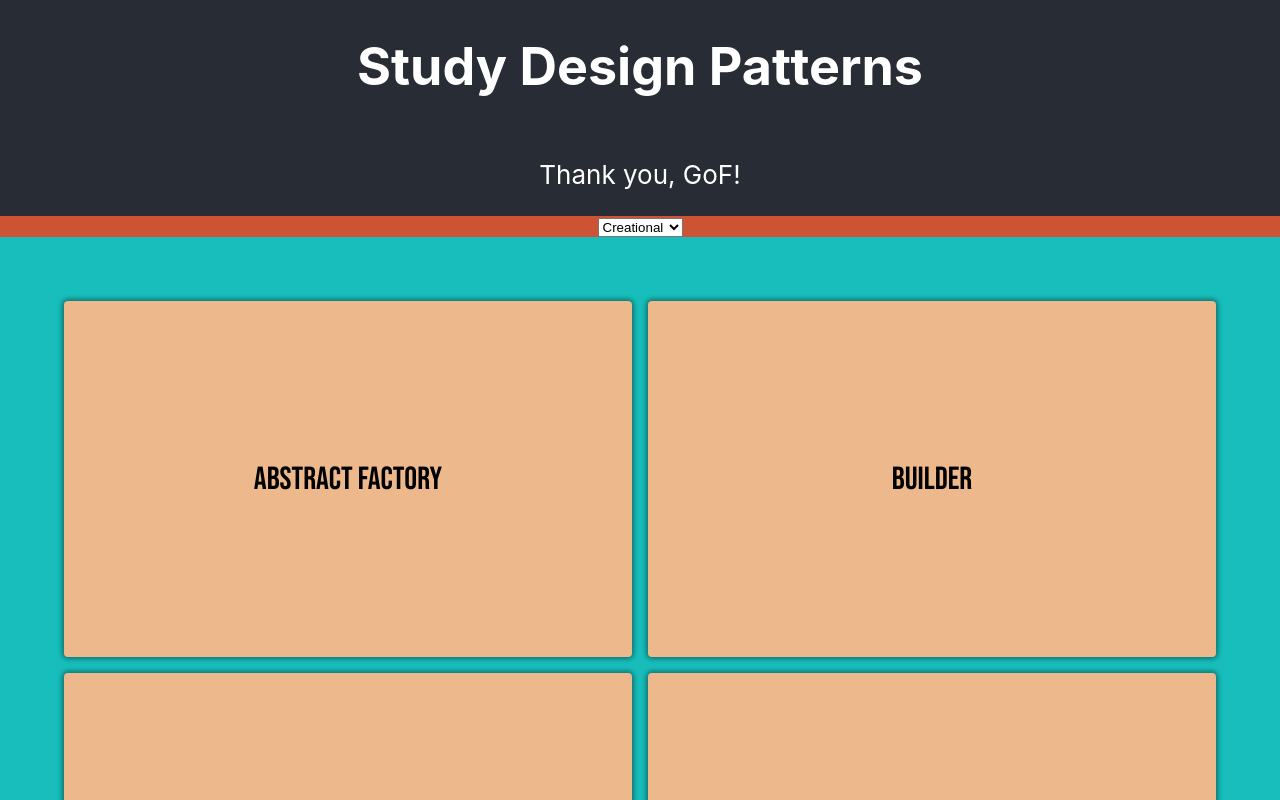
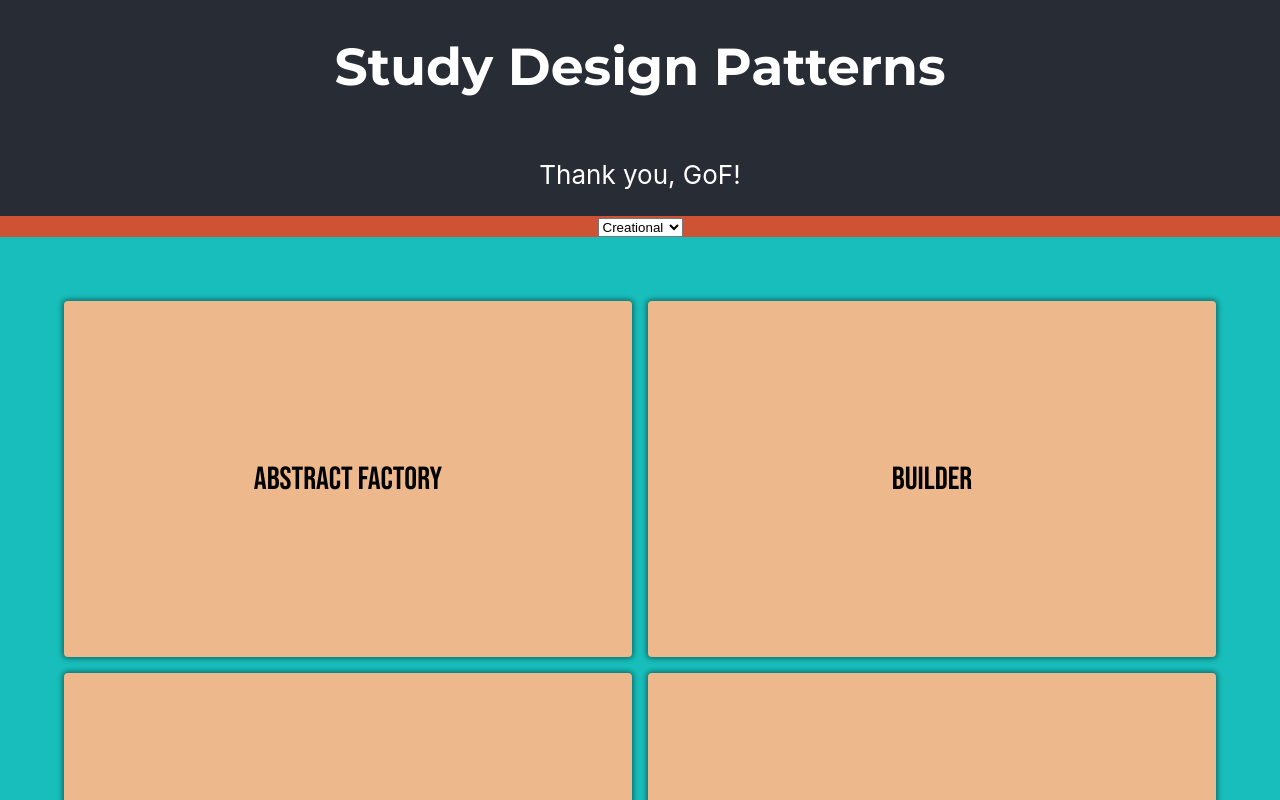
Before and after one commit to fjs138/studydesignpatterns, a React (Create React App) app: page / in a window 1280 px wide. Shown: the top 800 px of the page. Built offline with nearby package versions, Linux system fonts and the light colour scheme.

Commit message:
font tweaks

```diff
--- a/src/App.css
+++ b/src/App.css
@@ -8,6 +8,10 @@
   src: url(./fonts/BebasNeue-Regular.ttf);
 }
 
+@font-face {
+  font-family: "Montserrat";
+  src: url(./fonts/Montserrat-VariableFont_wght.ttf);
+}
 
 .animate.pop {
   animation-name: animate-pop;
@@ -88,3 +92,6 @@
 .App-link {
   color: #61dafb;
 }
+
+.montserrat{  font-family: Montserrat, sans-serif;
+}
--- a/src/App.js
+++ b/src/App.js
@@ -31,7 +31,7 @@ export default function App() {
   return (
     <div className="App">
       <header className="App-header">
-        <h1>Study Design Patterns</h1>
+        <h1 className="montserrat">Study Design Patterns</h1>
         <p>Thank you, GoF!</p>
       </header>
 
```
Also changed, not shown: src/fonts/Montserrat-VariableFont_wght.ttf (added).
